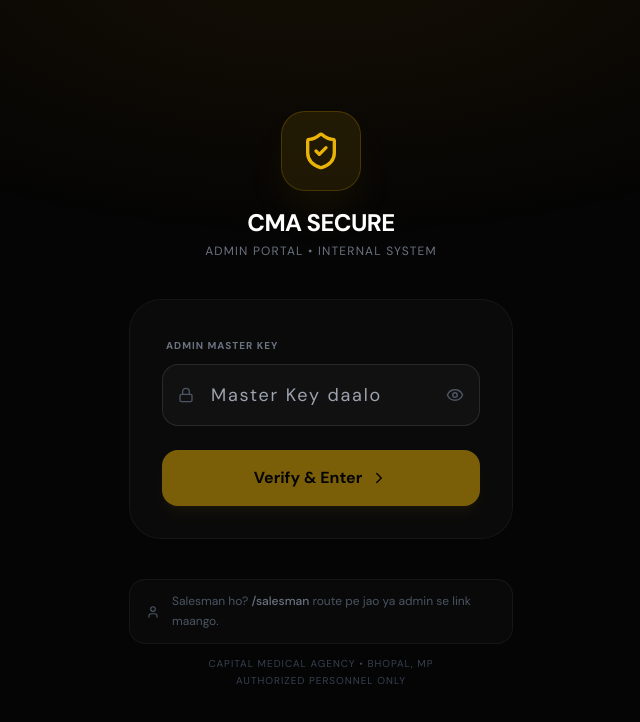
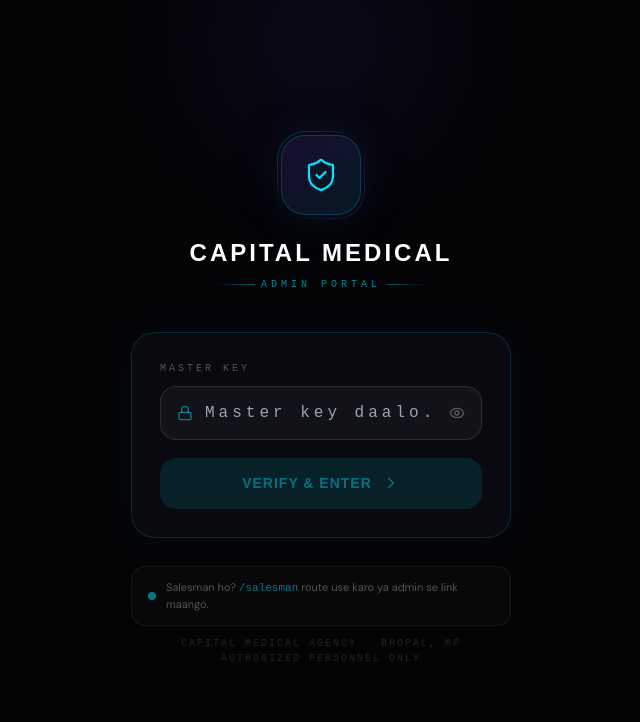
Before and after one commit to muahshi/capital-medical-agency, a React (Vite) app: page / in a window 1280 px wide. Shown: the top 722 px of the page, without its empty margins (319-959 px from the left). Built offline with nearby package versions, Linux system fonts and the light colour scheme; no server answers; the database is empty.

Commit message:
Update LoginPage.jsx

```diff
--- a/src/components/LoginPage.jsx
+++ b/src/components/LoginPage.jsx
@@ -1,145 +1,194 @@
-// ─── src/components/LoginPage.jsx ────────────────────────────────────────────
-import React, { useState } from 'react'
-import { ShieldCheck, Lock, Eye, EyeOff, ChevronRight, User } from 'lucide-react'
+// ─── src/components/LoginPage.jsx — Premium Dark v4.0 ────────────────────────
+import { useState } from 'react'
+import { Lock, Eye, EyeOff, ChevronRight, ShieldCheck } from 'lucide-react'
 import { toast } from 'react-hot-toast'
 import { loginWithCode } from '../lib/supabase'
 
 export const LoginPage = ({ onLoginSuccess }) => {
-  const [passkey, setPasskey]       = useState('')
-  const [showPass, setShowPass]     = useState(false)
-  const [isError, setIsError]       = useState(false)
-  const [isLoading, setIsLoading]   = useState(false)
-  const [errorMsg, setErrorMsg]     = useState('')
+  const [passkey,   setPasskey]   = useState('')
+  const [showPass,  setShowPass]  = useState(false)
+  const [isError,   setIsError]   = useState(false)
+  const [errorMsg,  setErrorMsg]  = useState('')
+  const [loading,   setLoading]   = useState(false)
 
   const handleUnlock = async (e) => {
     e?.preventDefault()
-    if (!passkey.trim() || isLoading) return
-
-    setIsLoading(true)
-    setIsError(false)
-    setErrorMsg('')
-
+    if (!passkey.trim() || loading) return
+    setLoading(true); setIsError(false); setErrorMsg('')
     try {
       const result = await loginWithCode(passkey)
-
       if (!result.success) {
         setIsError(true)
         setErrorMsg(result.error || 'Galat key!')
-        setIsLoading(false)
         setTimeout(() => setIsError(false), 3000)
         return
       }
-
-      // Role check — LoginPage sirf admin ke liye hai
-      // Salesman /salesman route pe jata hai
       if (result.user.role === 'salesman') {
         setIsError(true)
-        setErrorMsg('Yeh Admin portal hai. Salesman app alag hai.')
-        setIsLoading(false)
+        setErrorMsg('Salesman portal alag hai — /salesman pe jao.')
         setTimeout(() => setIsError(false), 3000)
         return
       }
-
-      toast.success('Access Granted! ✓')
+      toast.success('Access Granted!')
       onLoginSuccess(result.user)
-
-    } catch (err) {
-      console.error('[CMA Login]', err)
+    } catch {
       setIsError(true)
       setErrorMsg('Network error. Internet check karo.')
-      setIsLoading(false)
       setTimeout(() => setIsError(false), 3000)
-    }
+    } finally { setLoading(false) }
   }
 
   return (
-    <div className="min-h-screen bg-[#050505] flex flex-col items-center justify-center p-6 text-white">
-      {/* Ambient glow */}
-      <div
-        style={{
-          position: 'fixed', inset: 0, zIndex: 0, pointerEvents: 'none',
-          background: 'radial-gradient(ellipse 70% 50% at 50% -5%, rgba(245,158,11,0.07) 0%, transparent 70%)'
-        }}
-      />
+    <div style={{
+      minHeight:'100vh', background:'#040407',
+      display:'flex', flexDirection:'column',
+      alignItems:'center', justifyContent:'center',
+      padding:'24px', position:'relative', overflow:'hidden',
+    }}>
+      {/* Ambient glows */}
+      <div style={{ position:'fixed', top:'-20%', left:'50%', transform:'translateX(-50%)', width:400, height:400, borderRadius:'50%', background:'radial-gradient(circle,rgba(124,58,237,0.08) 0%,transparent 70%)', pointerEvents:'none' }}/>
+      <div style={{ position:'fixed', bottom:'-10%', right:'-10%', width:300, height:300, borderRadius:'50%', background:'radial-gradient(circle,rgba(0,229,255,0.05) 0%,transparent 70%)', pointerEvents:'none' }}/>
 
-      <div className="w-full max-w-sm space-y-10 relative z-10">
+      <div style={{ width:'100%', maxWidth:380, position:'relative', zIndex:1 }}>
 
         {/* Logo */}
-        <div className="flex flex-col items-center space-y-4">
-          <div className="w-20 h-20 bg-yellow-500/10 rounded-3xl flex items-center justify-center border border-yellow-500/20 shadow-2xl shadow-yellow-500/10">
-            <ShieldCheck className="text-yellow-500 w-10 h-10" />
+        <div style={{ textAlign:'center', marginBottom:40 }}>
+          {/* AI badge ring */}
+          <div style={{ position:'relative', display:'inline-flex', alignItems:'center', justifyContent:'center', marginBottom:20 }}>
+            <div style={{
+              width:80, height:80, borderRadius:24,
+              background:'linear-gradient(135deg,rgba(124,58,237,0.15),rgba(0,229,255,0.1))',
+              border:'1px solid rgba(0,229,255,0.2)',
+              display:'flex', alignItems:'center', justifyContent:'center',
+              boxShadow:'0 0 40px rgba(0,229,255,0.08), 0 0 80px rgba(124,58,237,0.06)',
+            }}>
+              <ShieldCheck size={36} color="#00E5FF" strokeWidth={1.5}/>
             </div>
-          <div className="text-center">
-            <h1 className="text-2xl font-bold tracking-tight">CMA SECURE</h1>
-            <p className="text-gray-500 text-xs mt-1 uppercase tracking-widest">Admin Portal • Internal System</p>
+            {/* Rotating ring */}
+            <div style={{
+              position:'absolute', inset:-4, borderRadius:28,
+              border:'1px solid transparent',
+              background:'linear-gradient(135deg,rgba(0,229,255,0.3),transparent,rgba(124,58,237,0.3)) border-box',
+              WebkitMask:'linear-gradient(#fff 0 0) padding-box, linear-gradient(#fff 0 0)',
+              WebkitMaskComposite:'destination-out',
+              maskComposite:'exclude',
+            }}/>
+          </div>
+
+          <h1 style={{
+            fontSize:24, fontFamily:'Space Grotesk,sans-serif', fontWeight:800,
+            letterSpacing:3, color:'#fff', marginBottom:6,
+          }}>CAPITAL MEDICAL</h1>
+          <div style={{ display:'flex', alignItems:'center', justifyContent:'center', gap:6 }}>
+            <div style={{ height:1, width:40, background:'linear-gradient(90deg,transparent,rgba(0,229,255,0.4))' }}/>
+            <span style={{ color:'rgba(0,229,255,0.6)', fontSize:10, fontFamily:'monospace', letterSpacing:4 }}>ADMIN PORTAL</span>
+            <div style={{ height:1, width:40, background:'linear-gradient(90deg,rgba(0,229,255,0.4),transparent)' }}/>
           </div>
         </div>
 
-        {/* Login Card */}
-        <div className={`bg-[#0A0A0A] border rounded-[2rem] p-8 transition-all duration-300 ${
-          isError ? 'border-red-500/50 shadow-red-500/10 shadow-lg' : 'border-white/5'
-        }`}>
-          <form onSubmit={handleUnlock} className="space-y-6">
-            <div className="space-y-2">
-              <label className="text-[10px] text-gray-500 font-bold uppercase tracking-widest ml-1">
-                Admin Master Key
-              </label>
-              <div className="relative group">
-                <Lock className="absolute left-4 top-1/2 -translate-y-1/2 w-4 h-4 text-gray-600 group-focus-within:text-yellow-500 transition-colors" />
+        {/* Card */}
+        <div style={{
+          background:'rgba(10,12,18,0.9)',
+          border:`1px solid ${isError?'rgba(255,77,109,0.4)':'rgba(0,229,255,0.15)'}`,
+          borderRadius:24, padding:28,
+          backdropFilter:'blur(20px)',
+          boxShadow: isError
+            ? '0 0 30px rgba(255,77,109,0.08)'
+            : '0 0 30px rgba(0,229,255,0.04)',
+          transition:'all 0.3s',
+        }}>
+          {/* Label */}
+          <div style={{ color:'rgba(255,255,255,0.3)', fontSize:10, fontFamily:'monospace', letterSpacing:3, marginBottom:10 }}>
+            MASTER KEY
+          </div>
+
+          {/* Input */}
+          <div style={{
+            display:'flex', alignItems:'center', gap:12,
+            background:'rgba(255,255,255,0.04)',
+            border:`1px solid ${isError?'rgba(255,77,109,0.35)':'rgba(255,255,255,0.1)'}`,
+            borderRadius:16, padding:'14px 16px', marginBottom:isError?10:18,
+            transition:'border-color 0.2s',
+          }}>
+            <Lock size={16} color={isError?'#FF4D6D':'rgba(0,229,255,0.5)'} style={{ flexShrink:0 }}/>
             <input
-                  type={showPass ? 'text' : 'password'}
+              type={showPass?'text':'password'}
               value={passkey}
-                  onChange={e => setPasskey(e.target.value)}
-                  onKeyDown={e => e.key === 'Enter' && handleUnlock()}
-                  placeholder="Master Key daalo"
+              onChange={e=>setPasskey(e.target.value)}
+              onKeyDown={e=>e.key==='Enter'&&handleUnlock()}
+              placeholder="Master key daalo..."
               autoComplete="off"
-                  autoCapitalize="off"
-                  className="w-full bg-white/[0.03] border border-white/10 rounded-2xl py-4 pl-12 pr-12 outline-none focus:border-yellow-500/50 focus:bg-white/[0.05] transition-all text-lg tracking-widest"
+              style={{
+                flex:1, background:'none', border:'none', outline:'none',
+                color:'#fff', fontSize:16, letterSpacing:showPass?1:4,
+                fontFamily: showPass?'DM Sans,sans-serif':'monospace',
+              }}
             />
-                <button
-                  type="button"
-                  onClick={() => setShowPass(!showPass)}
-                  className="absolute right-4 top-1/2 -translate-y-1/2 text-gray-600 hover:text-gray-400 transition-colors"
-                >
-                  {showPass ? <EyeOff size={18} /> : <Eye size={18} />}
+            <button type="button" onClick={()=>setShowPass(!showPass)} style={{ background:'none', border:'none', cursor:'pointer', color:'rgba(255,255,255,0.3)', flexShrink:0 }}>
+              {showPass?<EyeOff size={16}/>:<Eye size={16}/>}
             </button>
           </div>
 
+          {/* Error */}
           {isError && (
-                <p className="text-red-400 text-xs ml-1 animate-pulse">
-                  ⚠ {errorMsg}
-                </p>
+            <div style={{
+              background:'rgba(255,77,109,0.08)', border:'1px solid rgba(255,77,109,0.2)',
+              borderRadius:10, padding:'8px 12px', marginBottom:16,
+              display:'flex', alignItems:'center', gap:8,
+            }}>
+              <div style={{ width:6, height:6, borderRadius:'50%', background:'#FF4D6D', flexShrink:0 }}/>
+              <span style={{ color:'#FF6B8A', fontSize:12, fontFamily:'monospace' }}>{errorMsg}</span>
+            </div>
           )}
+
+          {/* Submit button */}
+          <button
+            onClick={handleUnlock}
+            disabled={loading||!passkey.trim()}
+            style={{
+              width:'100%', padding:'15px 24px', borderRadius:16, border:'none',
+              background: loading||!passkey.trim()
+                ? 'rgba(0,229,255,0.1)'
+                : 'linear-gradient(135deg,#00B8D9,#0070F3)',
+              color: loading||!passkey.trim() ? 'rgba(0,229,255,0.4)' : '#fff',
+              fontWeight:800, fontSize:14, fontFamily:'Space Grotesk,sans-serif',
+              letterSpacing:1, cursor: loading||!passkey.trim()?'not-allowed':'pointer',
+              display:'flex', alignItems:'center', justifyContent:'center', gap:10,
+              boxShadow: (!loading&&passkey.trim()) ? '0 0 24px rgba(0,180,217,0.3)' : 'none',
+              transition:'all 0.2s',
+            }}
+          >
+            {loading ? (
+              <>
+                <div style={{ width:18, height:18, border:'2px solid rgba(255,255,255,0.2)', borderTopColor:'#fff', borderRadius:'50%', animation:'spin 0.8s linear infinite' }}/>
+                VERIFYING...
+              </>
+            ) : (
+              <>VERIFY & ENTER <ChevronRight size={18}/></>
+            )}
+          </button>
         </div>
 
-            <button
-              type="submit"
-              disabled={isLoading || !passkey.trim()}
-              className="w-full bg-yellow-500 hover:bg-yellow-400 disabled:opacity-50 disabled:cursor-not-allowed text-black font-bold py-4 rounded-2xl flex items-center justify-center gap-2 shadow-lg shadow-yellow-500/10 active:scale-95 transition-all"
-            >
-              {isLoading ? (
-                <div className="w-5 h-5 border-2 border-black/30 border-t-black rounded-full animate-spin" />
-              ) : (
-                <>Verify & Enter <ChevronRight size={18} /></>
-              )}
-            </button>
-          </form>
-        </div>
-
-        {/* Info */}
-        <div className="space-y-3">
-          <div className="flex items-center gap-3 bg-white/[0.02] border border-white/5 rounded-2xl px-4 py-3">
-            <User size={14} className="text-gray-600 shrink-0" />
-            <p className="text-gray-600 text-xs leading-relaxed">
-              Salesman ho? <span className="text-gray-500 font-medium">/salesman</span> route pe jao ya admin se link maango.
+        {/* Footer info */}
+        <div style={{ marginTop:28, display:'flex', flexDirection:'column', gap:10 }}>
+          <div style={{
+            background:'rgba(255,255,255,0.02)', border:'1px solid rgba(255,255,255,0.06)',
+            borderRadius:14, padding:'12px 16px',
+            display:'flex', alignItems:'center', gap:10,
+          }}>
+            <div style={{ width:8, height:8, borderRadius:'50%', background:'rgba(0,229,255,0.5)', flexShrink:0 }}/>
+            <p style={{ color:'rgba(255,255,255,0.3)', fontSize:11, lineHeight:1.5 }}>
+              Salesman ho? <span style={{ color:'rgba(0,229,255,0.5)', fontFamily:'monospace' }}>/salesman</span> route use karo ya admin se link maango.
             </p>
           </div>
-          <p className="text-center text-[10px] text-gray-700 uppercase tracking-widest leading-relaxed">
-            Capital Medical Agency • Bhopal, MP<br />
-            Authorized Personnel Only
+          <p style={{ textAlign:'center', color:'rgba(255,255,255,0.12)', fontSize:10, fontFamily:'monospace', letterSpacing:2 }}>
+            CAPITAL MEDICAL AGENCY · BHOPAL, MP<br/>
+            AUTHORIZED PERSONNEL ONLY
           </p>
         </div>
       </div>
+
+      <style>{`@keyframes spin{from{transform:rotate(0)}to{transform:rotate(360deg)}}`}</style>
     </div>
   )
 }
```
Lines whose indentation alone changed are shown as unchanged.
